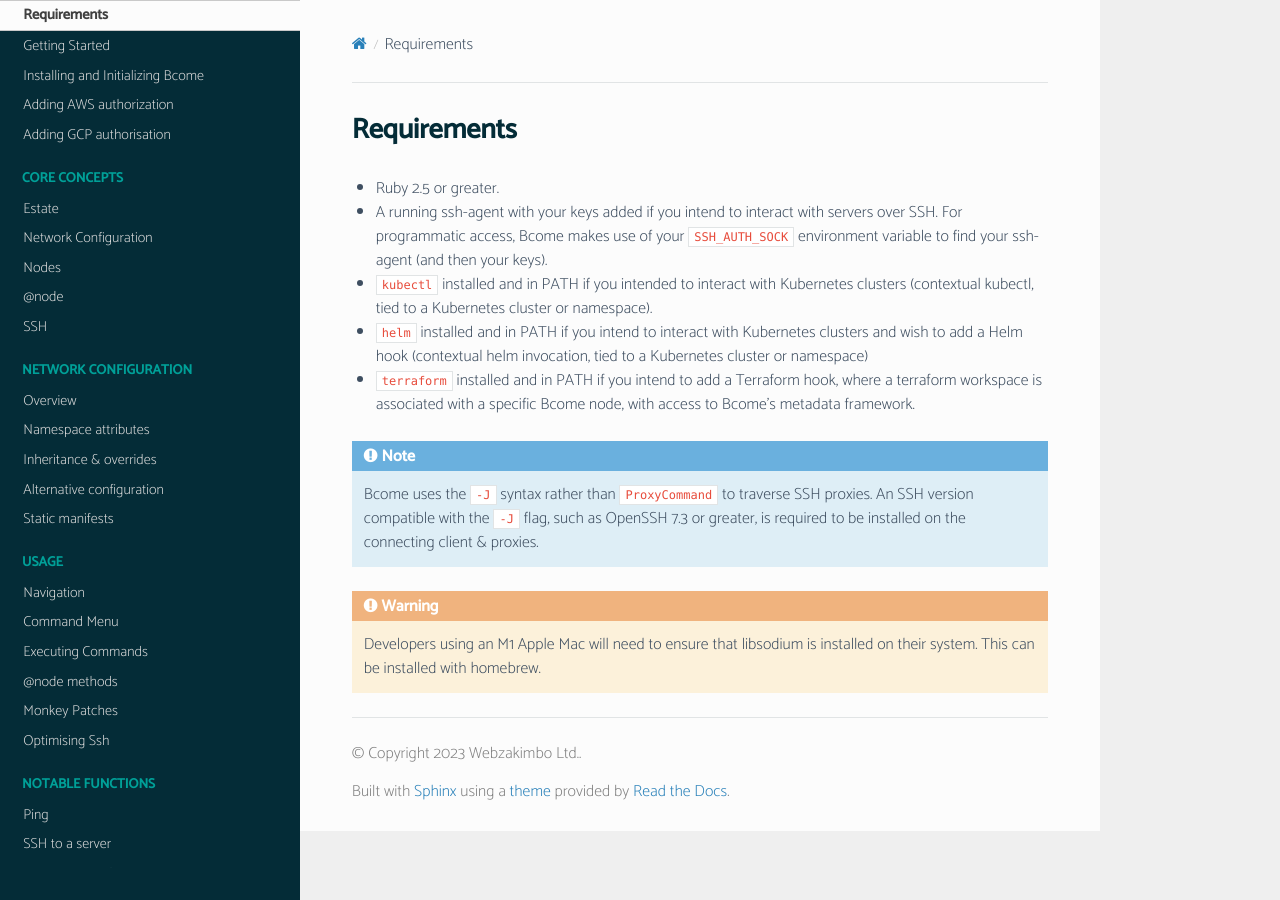
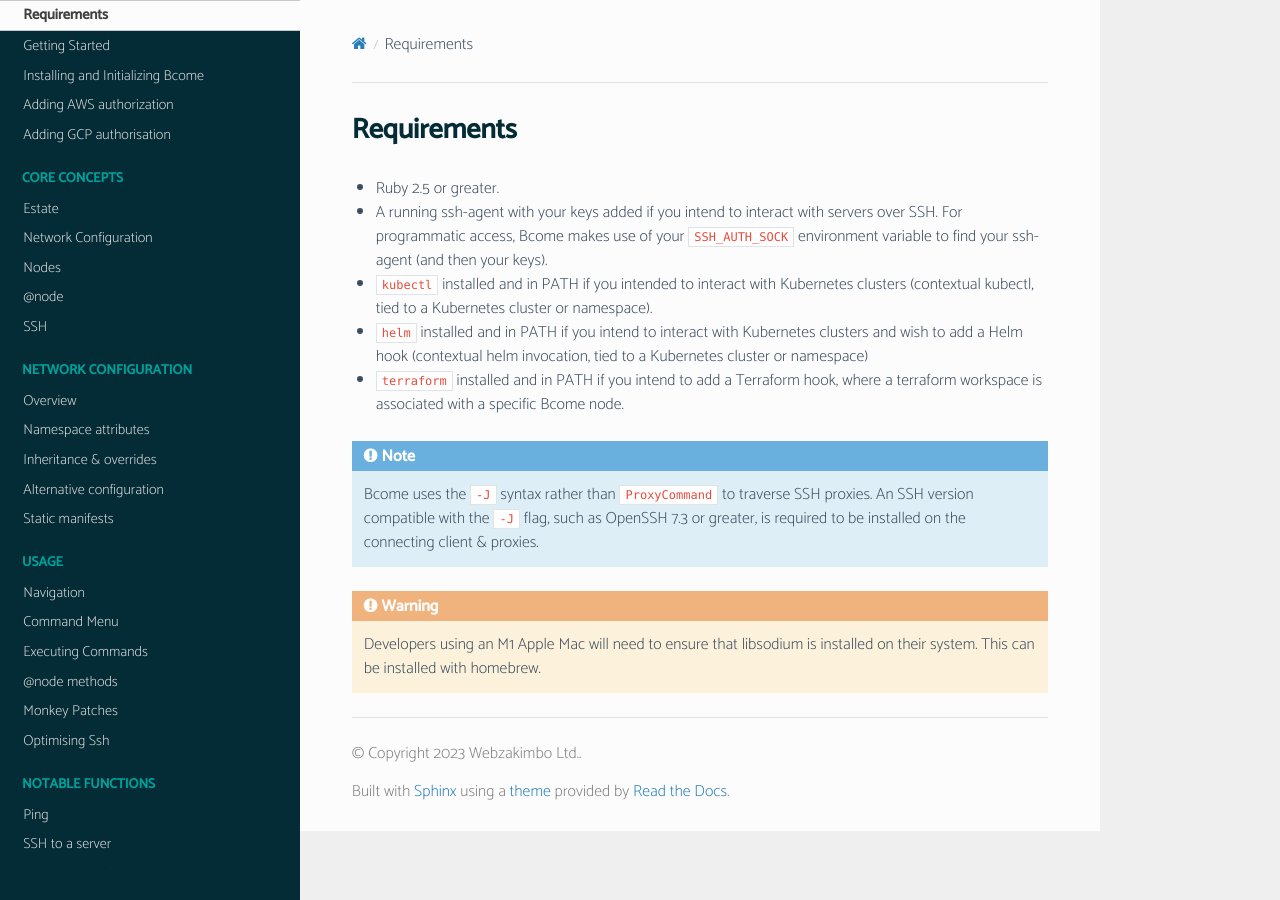
Before and after one commit to webzakimbo/bcome-read-the-docs, a Sphinx documentation site: the page built from docs/source/getting-started/requirements.rst, in a window 1280 px wide. Built offline with Sphinx 7.4.7 and the Read the Docs theme 2.0.0, drawn with Linux system fonts in a browser that asks for light colours; pages that are not in the unit, such as notebooks, are missing from menus.

Commit message:
More on docs

```diff
--- a/docs/source/getting-started/requirements.rst
+++ b/docs/source/getting-started/requirements.rst
@@ -13,7 +13,7 @@ Requirements
 
 - ``helm`` installed and in PATH if you intend to interact with Kubernetes clusters and wish to add a Helm hook (contextual helm invocation, tied to a Kubernetes cluster or namespace)
 
-- ``terraform`` installed and in PATH if you intend to add a Terraform hook, where a terraform workspace is associated with a specific Bcome node, with access to Bcome's metadata framework.
+- ``terraform`` installed and in PATH if you intend to add a Terraform hook, where a terraform workspace is associated with a specific Bcome node.
 
 .. include:: ssh-version-requirement-note.rst
 
```
